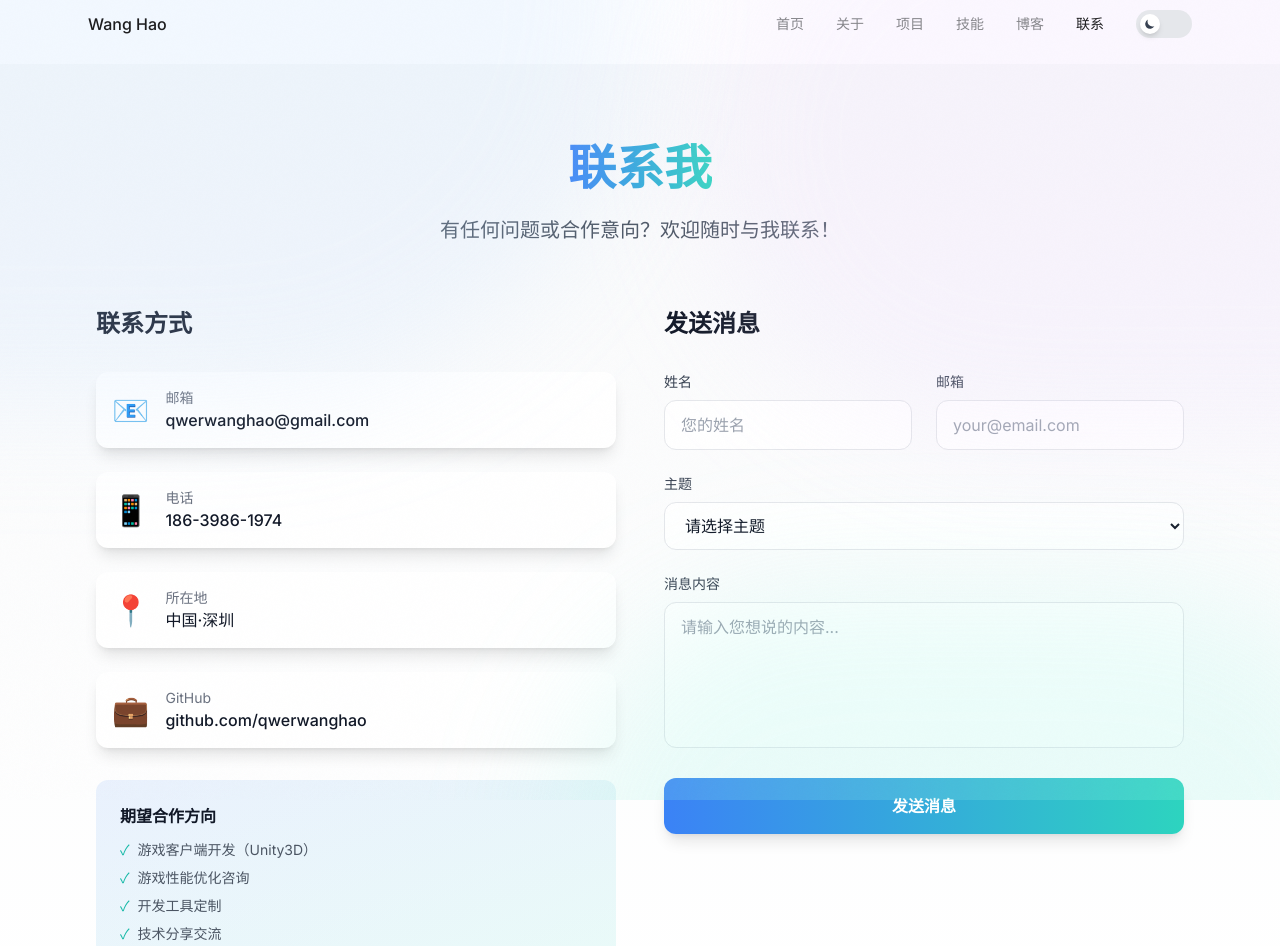
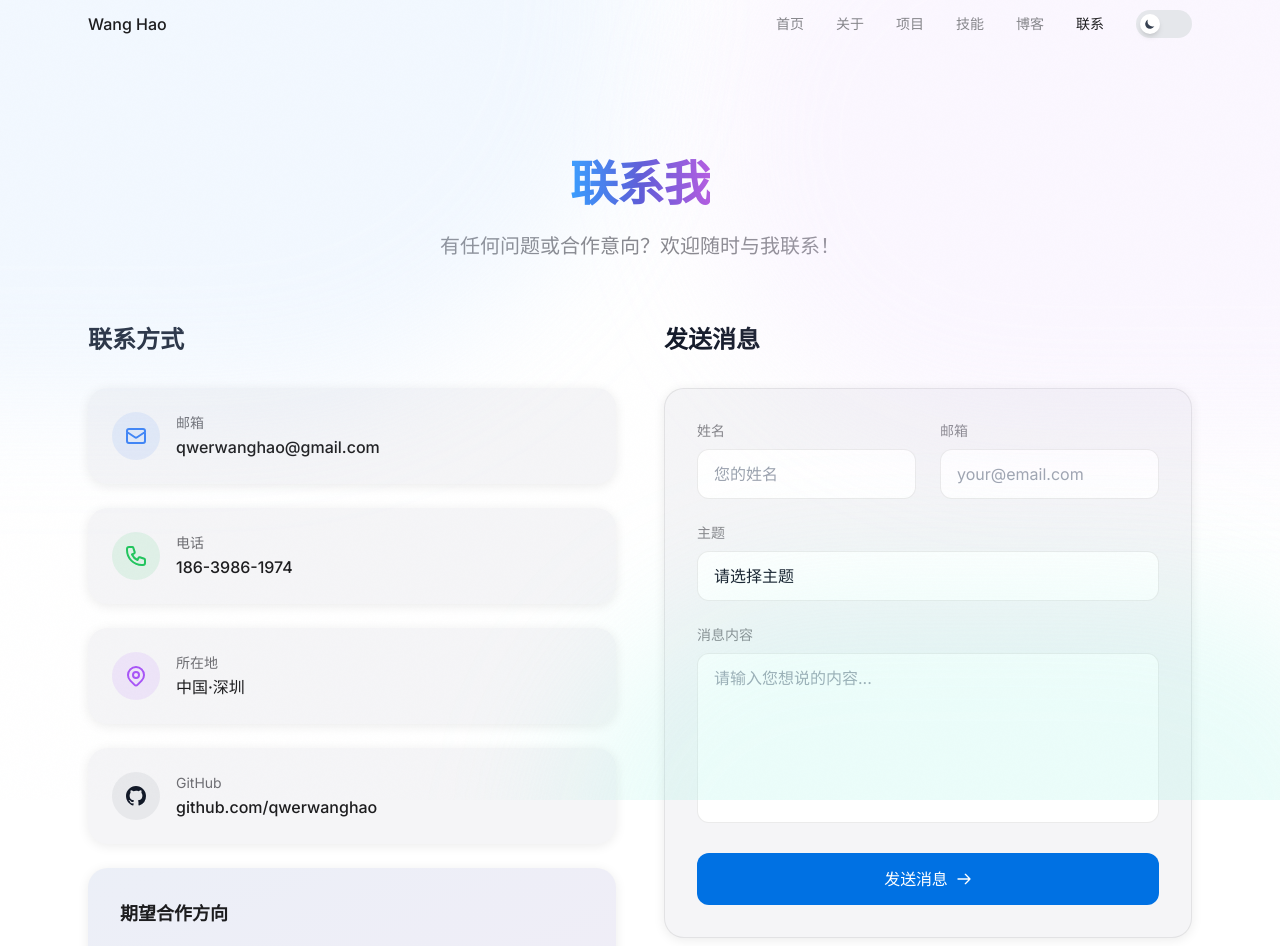
Before and after one commit to qwerwanghao/simplypioner-blog, a Next.js app: page /contact in a window 1280 px wide. Shown: the top 946 px of the page. Built offline with nearby package versions, Linux system fonts and the light colour scheme.

Commit message:
重构Contact页面: 集成Formspree邮件服务，UI对齐Apple风格Bento Grid设计

```diff
--- a/package.json
+++ b/package.json
@@ -9,6 +9,7 @@
     "lint": "next lint"
   },
   "dependencies": {
+    "@formspree/react": "^3.0.0",
     "@giscus/react": "^3.1.0",
     "autoprefixer": "^10.4.16",
     "framer-motion": "^10.16.4",
--- a/src/pages/contact.tsx
+++ b/src/pages/contact.tsx
@@ -1,274 +1,275 @@
-import React, { useState } from 'react';
+import React from 'react';
 import Layout from '../components/Layout';
 import { motion } from 'framer-motion';
+import { useForm, ValidationError } from '@formspree/react';
+import Link from 'next/link';
+
+// Animation variants
+const containerVariants = {
+  hidden: { opacity: 0 },
+  visible: {
+    opacity: 1,
+    transition: {
+      staggerChildren: 0.1
+    }
+  }
+};
+
+const itemVariants = {
+  hidden: { opacity: 0, y: 20 },
+  visible: {
+    opacity: 1,
+    y: 0,
+    transition: { duration: 0.5 }
+  }
+};
 
 const ContactPage = () => {
-  const [formData, setFormData] = useState({
-    name: '',
-    email: '',
-    subject: '',
-    message: '',
-  });
-  const [isSubmitting, setIsSubmitting] = useState(false);
-  const [submitted, setSubmitted] = useState(false);
-
-  const handleChange = (e: React.ChangeEvent<HTMLInputElement | HTMLTextAreaElement | HTMLSelectElement>) => {
-    setFormData({
-      ...formData,
-      [e.target.name]: e.target.value,
-    });
-  };
-
-  const handleSubmit = async (e: React.FormEvent) => {
-    e.preventDefault();
-    setIsSubmitting(true);
-
-    // 模拟表单提交
-    await new Promise(resolve => setTimeout(resolve, 1000));
-
-    setIsSubmitting(false);
-    setSubmitted(true);
-    setFormData({ name: '', email: '', subject: '', message: '' });
-  };
+  // Formspree integration
+  const [state, handleSubmit] = useForm("mpqqykra");
 
   const contactInfo = [
     {
-      icon: '📧',
+      icon: (
+        <svg className="w-6 h-6" fill="none" viewBox="0 0 24 24" stroke="currentColor">
+          <path strokeLinecap="round" strokeLinejoin="round" strokeWidth={2} d="M3 8l7.89 5.26a2 2 0 002.22 0L21 8M5 19h14a2 2 0 002-2V7a2 2 0 00-2-2H5a2 2 0 00-2 2v10a2 2 0 002 2z" />
+        </svg>
+      ),
       label: '邮箱',
       value: 'qwerwanghao@gmail.com',
       href: 'mailto:qwerwanghao@gmail.com',
+      color: 'text-blue-500',
+      bg: 'bg-blue-500/10'
     },
     {
-      icon: '📱',
+      icon: (
+        <svg className="w-6 h-6" fill="none" viewBox="0 0 24 24" stroke="currentColor">
+          <path strokeLinecap="round" strokeLinejoin="round" strokeWidth={2} d="M3 5a2 2 0 012-2h3.28a1 1 0 01.948.684l1.498 4.493a1 1 0 01-.502 1.21l-2.257 1.13a11.042 11.042 0 005.516 5.516l1.13-2.257a1 1 0 011.21-.502l4.493 1.498a1 1 0 01.684.949V19a2 2 0 01-2 2h-1C9.716 21 3 14.284 3 6V5z" />
+        </svg>
+      ),
       label: '电话',
       value: '186-3986-1974',
       href: 'tel:18639861974',
+      color: 'text-green-500',
+      bg: 'bg-green-500/10'
     },
     {
-      icon: '📍',
+      icon: (
+        <svg className="w-6 h-6" fill="none" viewBox="0 0 24 24" stroke="currentColor">
+          <path strokeLinecap="round" strokeLinejoin="round" strokeWidth={2} d="M17.657 16.657L13.414 20.9a1.998 1.998 0 01-2.827 0l-4.244-4.243a8 8 0 1111.314 0z" />
+          <path strokeLinecap="round" strokeLinejoin="round" strokeWidth={2} d="M15 11a3 3 0 11-6 0 3 3 0 016 0z" />
+        </svg>
+      ),
       label: '所在地',
       value: '中国·深圳',
       href: null,
+      color: 'text-purple-500',
+      bg: 'bg-purple-500/10'
     },
     {
-      icon: '💼',
+      icon: (
+        <svg className="w-6 h-6" fill="currentColor" viewBox="0 0 24 24">
+          <path fillRule="evenodd" d="M12 2C6.477 2 2 6.484 2 12.017c0 4.425 2.865 8.18 6.839 9.504.5.092.682-.217.682-.483 0-.237-.008-.868-.013-1.703-2.782.605-3.369-1.343-3.369-1.343-.454-1.158-1.11-1.466-1.11-1.466-.908-.62.069-.608.069-.608 1.003.07 1.531 1.032 1.531 1.032.892 1.53 2.341 1.088 2.91.832.092-.647.35-1.088.636-1.338-2.22-.253-4.555-1.113-4.555-4.951 0-1.093.39-1.988 1.029-2.688-.103-.253-.446-1.272.098-2.65 0 0 .84-.27 2.75 1.026A9.564 9.564 0 0112 6.844c.85.004 1.705.115 2.504.337 1.909-1.296 2.747-1.027 2.747-1.027.546 1.379.202 2.398.1 2.651.64.7 1.028 1.595 1.028 2.688 0 3.848-2.339 4.695-4.566 4.943.359.309.678.92.678 1.855 0 1.338-.012 2.419-.012 2.747 0 .268.18.58.688.482A10.019 10.019 0 0022 12.017C22 6.484 17.522 2 12 2z" clipRule="evenodd" />
+        </svg>
+      ),
       label: 'GitHub',
       value: 'github.com/qwerwanghao',
       href: 'https://github.com/qwerwanghao',
+      color: 'text-gray-900 dark:text-gray-100',
+      bg: 'bg-gray-500/10'
     },
   ];
 
+  if (state.succeeded) {
+    return (
+      <Layout title="联系我 | 王浩的个人博客">
+        <div className="min-h-[80vh] flex items-center justify-center bg-[var(--bg-primary)] px-6">
+          <motion.div
+            initial={{ scale: 0.9, opacity: 0 }}
+            animate={{ scale: 1, opacity: 1 }}
+            className="apple-card p-12 text-center max-w-lg w-full"
+          >
+            <div className="w-20 h-20 bg-green-500/10 text-green-500 rounded-full flex items-center justify-center mx-auto mb-6">
+              <svg className="w-10 h-10" fill="none" viewBox="0 0 24 24" stroke="currentColor">
+                <path strokeLinecap="round" strokeLinejoin="round" strokeWidth={2} d="M5 13l4 4L19 7" />
+              </svg>
+            </div>
+            <h2 className="text-3xl font-bold mb-4">消息已发送！</h2>
+            <p className="text-[var(--text-secondary)] mb-8 text-lg">
+              感谢您的留言，我会尽快查看并回复您的消息。
+            </p>
+            <Link
+              href="/"
+              className="apple-btn apple-btn-primary inline-flex items-center"
+            >
+              返回首页
+            </Link>
+          </motion.div>
+        </div>
+      </Layout>
+    );
+  }
+
   return (
     <Layout title="联系我 | 王浩的个人博客" description="欢迎与我联系，讨论游戏开发、技术合作等话题">
-      <section className="py-20 bg-gradient-to-b from-gray-50 to-white dark:from-gray-900 dark:to-gray-800">
-        <div className="max-w-6xl mx-auto px-4 sm:px-6 lg:px-8">
-          <motion.div
-            initial={{ opacity: 0, y: 20 }}
-            animate={{ opacity: 1, y: 0 }}
-            transition={{ duration: 0.6 }}
-            className="text-center mb-16"
-          >
-            <h1 className="text-4xl md:text-5xl font-bold mb-6">
-              <span className="bg-clip-text text-transparent bg-gradient-to-r from-blue-500 to-teal-400">
-                联系我
-              </span>
+      <div className="min-h-screen bg-[var(--bg-primary)] pt-24 pb-20">
+        <motion.div
+          className="max-w-6xl mx-auto px-6"
+          variants={containerVariants}
+          initial="hidden"
+          animate="visible"
+        >
+          {/* Header */}
+          <motion.div variants={itemVariants} className="text-center mb-16">
+            <h1 className="text-4xl md:text-5xl font-bold mb-6 tracking-tight">
+              <span className="apple-gradient-text">联系我</span>
             </h1>
-            <p className="text-xl text-gray-600 dark:text-gray-300 max-w-2xl mx-auto">
+            <p className="text-xl text-[var(--text-secondary)] max-w-2xl mx-auto">
               有任何问题或合作意向？欢迎随时与我联系！
             </p>
           </motion.div>
 
-          <div className="grid grid-cols-1 lg:grid-cols-2 gap-12">
-            {/* 联系信息 */}
-            <motion.div
-              initial={{ opacity: 0, x: -30 }}
-              animate={{ opacity: 1, x: 0 }}
-              transition={{ delay: 0.2, duration: 0.6 }}
-            >
-              <h2 className="text-2xl font-bold text-gray-900 dark:text-white mb-8">
+          <div className="grid grid-cols-1 lg:grid-cols-2 gap-12 items-start">
+            {/* Contact Info Cards */}
+            <motion.div variants={itemVariants} className="space-y-6">
+              <h2 className="text-2xl font-bold mb-8 flex items-center gap-2">
                 联系方式
               </h2>
-              <div className="space-y-6">
+              <div className="grid grid-cols-1 sm:grid-cols-2 lg:grid-cols-1 gap-6">
                 {contactInfo.map((info, index) => (
                   <motion.div
                     key={index}
-                    className="flex items-center p-4 bg-white dark:bg-gray-800 rounded-xl shadow-lg"
-                    initial={{ opacity: 0, y: 20 }}
-                    animate={{ opacity: 1, y: 0 }}
-                    transition={{ delay: 0.3 + index * 0.1 }}
-                    whileHover={{ scale: 1.02, x: 5 }}
+                    className="apple-card p-6 flex items-center gap-4 transition-transform hover:-translate-y-1"
+                    whileHover={{ scale: 1.02 }}
                   >
-                    <span className="text-3xl mr-4">{info.icon}</span>
+                    <div className={`w-12 h-12 rounded-full flex items-center justify-center shrink-0 ${info.bg} ${info.color}`}>
+                      {info.icon}
+                    </div>
                     <div>
-                      <p className="text-sm text-gray-500 dark:text-gray-400">{info.label}</p>
+                      <p className="text-sm text-[var(--text-tertiary)] mb-0.5">{info.label}</p>
                       {info.href ? (
                         <a
                           href={info.href}
                           target={info.href.startsWith('http') ? '_blank' : undefined}
                           rel={info.href.startsWith('http') ? 'noopener noreferrer' : undefined}
-                          className="text-gray-900 dark:text-white font-medium hover:text-blue-500 transition-colors"
+                          className="font-medium text-[var(--text-primary)] hover:text-blue-500 transition-colors"
                         >
                           {info.value}
                         </a>
                       ) : (
-                        <p className="text-gray-900 dark:text-white font-medium">{info.value}</p>
+                        <p className="font-medium text-[var(--text-primary)]">{info.value}</p>
                       )}
                     </div>
                   </motion.div>
                 ))}
               </div>
 
-              {/* 期望合作 */}
+              {/* Cooperation Card */}
               <motion.div
-                className="mt-8 p-6 bg-gradient-to-br from-blue-500/10 to-teal-400/10 dark:from-blue-500/20 dark:to-teal-400/20 rounded-xl"
-                initial={{ opacity: 0 }}
-                animate={{ opacity: 1 }}
-                transition={{ delay: 0.7 }}
+                className="apple-card p-8 bg-gradient-to-br from-blue-500/5 to-purple-500/5 mt-6"
+                variants={itemVariants}
               >
-                <h3 className="font-semibold text-gray-900 dark:text-white mb-3">期望合作方向</h3>
-                <ul className="space-y-2 text-gray-600 dark:text-gray-300 text-sm">
-                  <li className="flex items-center">
-                    <span className="text-teal-500 mr-2">✓</span>
-                    游戏客户端开发（Unity3D）
-                  </li>
-                  <li className="flex items-center">
-                    <span className="text-teal-500 mr-2">✓</span>
-                    游戏性能优化咨询
-                  </li>
-                  <li className="flex items-center">
-                    <span className="text-teal-500 mr-2">✓</span>
-                    开发工具定制
-                  </li>
-                  <li className="flex items-center">
-                    <span className="text-teal-500 mr-2">✓</span>
-                    技术分享交流
-                  </li>
-                </ul>
+                <h3 className="font-bold text-lg mb-4 text-[var(--text-primary)]">期望合作方向</h3>
+                <div className="space-y-3">
+                  {[
+                    '游戏客户端开发 (Unity3D)',
+                    '游戏性能优化咨询',
+                    '开发工具定制',
+                    '技术分享交流'
+                  ].map((item, i) => (
+                    <div key={i} className="flex items-center gap-3">
+                      <svg className="w-5 h-5 text-green-500 shrink-0" fill="none" viewBox="0 0 24 24" stroke="currentColor">
+                        <path strokeLinecap="round" strokeLinejoin="round" strokeWidth={2} d="M5 13l4 4L19 7" />
+                      </svg>
+                      <span className="text-[var(--text-secondary)]">{item}</span>
+                    </div>
+                  ))}
+                </div>
               </motion.div>
             </motion.div>
 
-            {/* 联系表单 */}
-            <motion.div
-              initial={{ opacity: 0, x: 30 }}
-              animate={{ opacity: 1, x: 0 }}
-              transition={{ delay: 0.4, duration: 0.6 }}
-            >
-              <h2 className="text-2xl font-bold text-gray-900 dark:text-white mb-8">
-                发送消息
-              </h2>
-
-              {submitted ? (
-                <motion.div
-                  initial={{ opacity: 0, scale: 0.9 }}
-                  animate={{ opacity: 1, scale: 1 }}
-                  className="bg-green-50 dark:bg-green-900/20 border border-green-200 dark:border-green-800 rounded-xl p-8 text-center"
-                >
-                  <div className="text-5xl mb-4">✅</div>
-                  <h3 className="text-xl font-semibold text-green-700 dark:text-green-400 mb-2">
-                    消息已发送！
-                  </h3>
-                  <p className="text-green-600 dark:text-green-300">
-                    感谢您的留言，我会尽快回复您。
-                  </p>
-                  <button
-                    onClick={() => setSubmitted(false)}
-                    className="mt-4 text-green-600 dark:text-green-400 hover:underline"
-                  >
-                    发送新消息
-                  </button>
-                </motion.div>
-              ) : (
+            {/* Contact Form */}
+            <motion.div variants={itemVariants}>
+              <h2 className="text-2xl font-bold mb-8">发送消息</h2>
+              <div className="apple-card p-8 bg-[var(--bg-secondary)] border border-[var(--border-color)]">
                 <form onSubmit={handleSubmit} className="space-y-6">
-                  <div className="grid grid-cols-1 sm:grid-cols-2 gap-6">
+                  <div className="grid grid-cols-1 md:grid-cols-2 gap-6">
                     <div>
-                      <label className="block text-sm font-medium text-gray-700 dark:text-gray-300 mb-2">
-                        姓名
-                      </label>
+                      <label htmlFor="name" className="block text-sm font-medium text-[var(--text-secondary)] mb-2">姓名</label>
                       <input
+                        id="name"
                         type="text"
                         name="name"
-                        value={formData.name}
-                        onChange={handleChange}
                         required
-                        className="w-full px-4 py-3 bg-white dark:bg-gray-800 border border-gray-200 dark:border-gray-700 rounded-xl focus:outline-none focus:ring-2 focus:ring-blue-500 transition-shadow"
+                        className="w-full px-4 py-3 rounded-xl bg-[var(--bg-primary)] border border-[var(--border-color)] focus:outline-none focus:ring-2 focus:ring-blue-500/50 transition-shadow"
                         placeholder="您的姓名"
                       />
+                      <ValidationError prefix="Name" field="name" errors={state.errors} className="text-red-500 text-sm mt-1" />
                     </div>
                     <div>
-                      <label className="block text-sm font-medium text-gray-700 dark:text-gray-300 mb-2">
-                        邮箱
-                      </label>
+                      <label htmlFor="email" className="block text-sm font-medium text-[var(--text-secondary)] mb-2">邮箱</label>
                       <input
+                        id="email"
                         type="email"
                         name="email"
-                        value={formData.email}
-                        onChange={handleChange}
                         required
-                        className="w-full px-4 py-3 bg-white dark:bg-gray-800 border border-gray-200 dark:border-gray-700 rounded-xl focus:outline-none focus:ring-2 focus:ring-blue-500 transition-shadow"
+                        className="w-full px-4 py-3 rounded-xl bg-[var(--bg-primary)] border border-[var(--border-color)] focus:outline-none focus:ring-2 focus:ring-blue-500/50 transition-shadow"
                         placeholder="your@email.com"
                       />
+                      <ValidationError prefix="Email" field="email" errors={state.errors} className="text-red-500 text-sm mt-1" />
                     </div>
                   </div>
 
                   <div>
-                    <label className="block text-sm font-medium text-gray-700 dark:text-gray-300 mb-2">
-                      主题
-                    </label>
+                    <label htmlFor="subject" className="block text-sm font-medium text-[var(--text-secondary)] mb-2">主题</label>
                     <select
+                      id="subject"
                       name="subject"
-                      value={formData.subject}
-                      onChange={handleChange}
                       required
-                      className="w-full px-4 py-3 bg-white dark:bg-gray-800 border border-gray-200 dark:border-gray-700 rounded-xl focus:outline-none focus:ring-2 focus:ring-blue-500 transition-shadow"
+                      className="w-full px-4 py-3 rounded-xl bg-[var(--bg-primary)] border border-[var(--border-color)] focus:outline-none focus:ring-2 focus:ring-blue-500/50 transition-shadow appearance-none"
                     >
                       <option value="">请选择主题</option>
-                      <option value="job">工作机会</option>
-                      <option value="collaboration">技术合作</option>
-                      <option value="consulting">技术咨询</option>
-                      <option value="other">其他</option>
+                      <option value="工作机会">工作机会</option>
+                      <option value="技术合作">技术合作</option>
+                      <option value="技术咨询">技术咨询</option>
+                      <option value="其他">其他</option>
                     </select>
+                    <ValidationError prefix="Subject" field="subject" errors={state.errors} className="text-red-500 text-sm mt-1" />
                   </div>
 
                   <div>
-                    <label className="block text-sm font-medium text-gray-700 dark:text-gray-300 mb-2">
-                      消息内容
-                    </label>
+                    <label htmlFor="message" className="block text-sm font-medium text-[var(--text-secondary)] mb-2">消息内容</label>
                     <textarea
+                      id="message"
                       name="message"
-                      value={formData.message}
-                      onChange={handleChange}
                       required
-                      rows={5}
-                      className="w-full px-4 py-3 bg-white dark:bg-gray-800 border border-gray-200 dark:border-gray-700 rounded-xl focus:outline-none focus:ring-2 focus:ring-blue-500 transition-shadow resize-none"
+                      rows={6}
+                      className="w-full px-4 py-3 rounded-xl bg-[var(--bg-primary)] border border-[var(--border-color)] focus:outline-none focus:ring-2 focus:ring-blue-500/50 transition-shadow resize-none"
                       placeholder="请输入您想说的内容..."
                     />
+                    <ValidationError prefix="Message" field="message" errors={state.errors} className="text-red-500 text-sm mt-1" />
                   </div>
 
-                  <motion.button
+                  <button
                     type="submit"
-                    disabled={isSubmitting}
-                    className="w-full py-4 bg-gradient-to-r from-blue-500 to-teal-400 text-white font-semibold rounded-xl shadow-lg hover:shadow-xl disabled:opacity-50 disabled:cursor-not-allowed transition-shadow"
-                    whileHover={{ scale: isSubmitting ? 1 : 1.02 }}
-                    whileTap={{ scale: isSubmitting ? 1 : 0.98 }}
+                    disabled={state.submitting}
+                    className="w-full apple-btn apple-btn-primary disabled:opacity-50 disabled:cursor-not-allowed group relative overflow-hidden"
                   >
-                    {isSubmitting ? (
-                      <span className="flex items-center justify-center">
-                        <svg className="animate-spin -ml-1 mr-3 h-5 w-5 text-white" fill="none" viewBox="0 0 24 24">
-                          <circle className="opacity-25" cx="12" cy="12" r="10" stroke="currentColor" strokeWidth="4" />
-                          <path className="opacity-75" fill="currentColor" d="M4 12a8 8 0 018-8V0C5.373 0 0 5.373 0 12h4zm2 5.291A7.962 7.962 0 014 12H0c0 3.042 1.135 5.824 3 7.938l3-2.647z" />
+                    <span className="relative z-10 flex items-center justify-center gap-2">
+                      {state.submitting ? '发送中...' : '发送消息'}
+                      {!state.submitting && (
+                        <svg className="w-4 h-4 transition-transform group-hover:translate-x-1" fill="none" viewBox="0 0 24 24" stroke="currentColor">
+                          <path strokeLinecap="round" strokeLinejoin="round" strokeWidth={2} d="M14 5l7 7m0 0l-7 7m7-7H3" />
                         </svg>
-                        发送中...
-                      </span>
-                    ) : (
-                      '发送消息'
-                    )}
-                  </motion.button>
+                      )}
+                    </span>
+                  </button>
                 </form>
-              )}
+              </div>
             </motion.div>
           </div>
-        </div>
-      </section>
+        </motion.div>
+      </div>
     </Layout>
   );
 };
```
Also changed, not shown: 1 other file (tests, documents, lock files or other folders).
